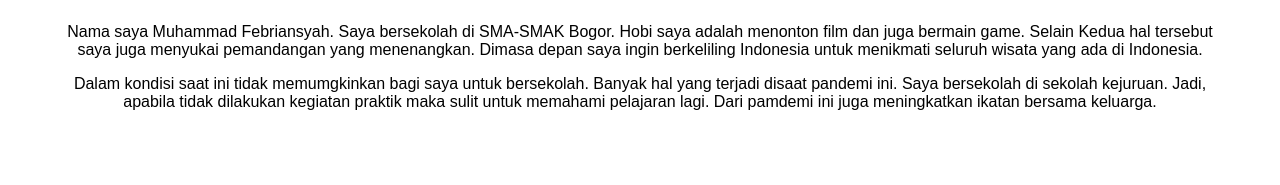
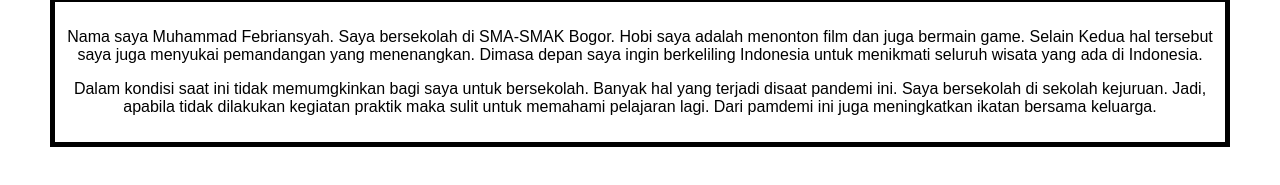
Before and after one commit to Febriansyah65/Febriansyah65.github.io, a plain HTML site: page index.html in a window 1280 px wide. Shown: the part 475-660 px from the top of the page. Drawn offline with Linux system fonts and the light colour scheme.

Commit message:
Update style.css

```diff
--- a/style.css
+++ b/style.css
@@ -4,7 +4,7 @@ body {font-family: arial;
        background-image: Astronomy.jpg;
        margin: 50px 50px 50px 50px;
        text-align: center;}
-div {border: 5px black;
+div {border: 5px solid black;
      padding: 10px 10px 10px 10px;
      margin:auto;}
 tabble {margin-left:auto;
```
